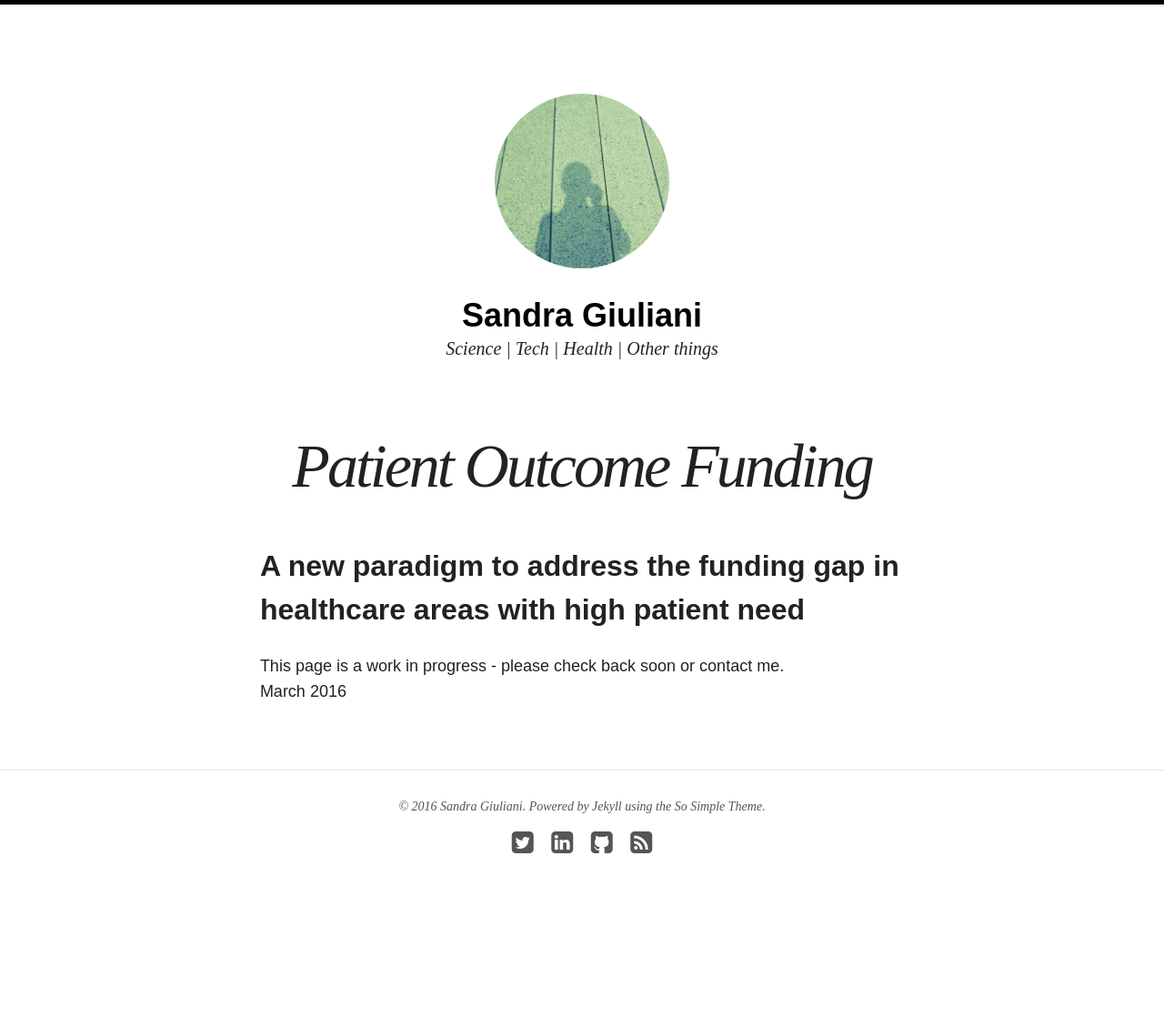
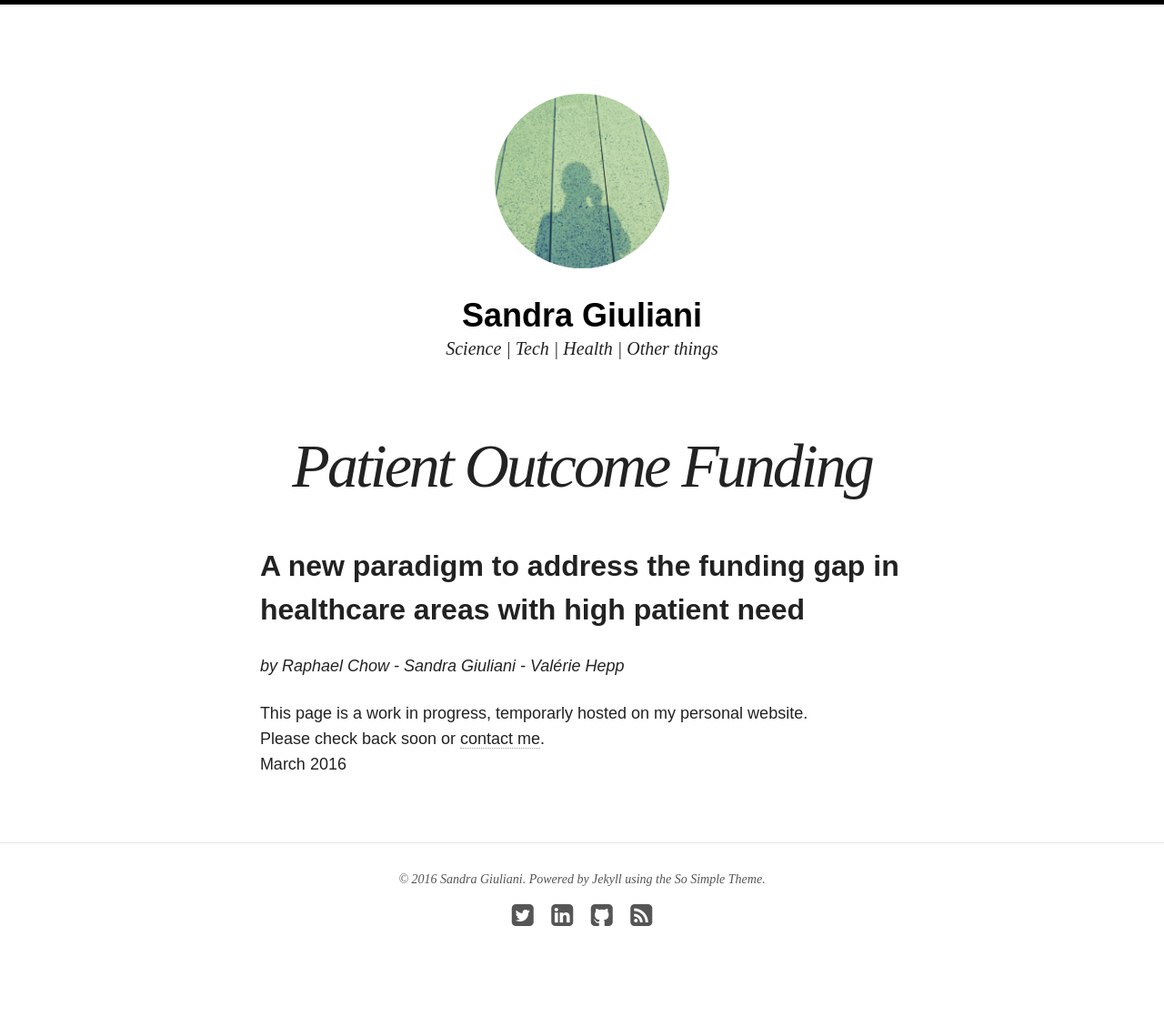
Before and after one commit to sandygiuliani/sandygiuliani.github.io, a Jekyll site: the page built from pof/index.md, in a window 1280 px wide. Shown: the whole page at 91% size. Built offline with Jekyll 4.4.1, drawn with Linux system fonts in a browser that asks for light colours; nearby versions of some CDN libraries; before the commit the page ends 1038 px from its top, so only the background shows below that.

Commit message:
pof content

```diff
--- a/pof/index.md
+++ b/pof/index.md
@@ -7,6 +7,8 @@ search_omit: false
 ---
 
 ## A new paradigm to address the funding gap in healthcare areas with high patient need
+*by Raphael Chow - Sandra Giuliani - Valérie Hepp*
 
-This page is a work in progress - please check back soon or contact me.
+This page is a work in progress, temporarly hosted on my personal website.
+Please check back soon or [contact me](/contact/).
 March 2016
```
